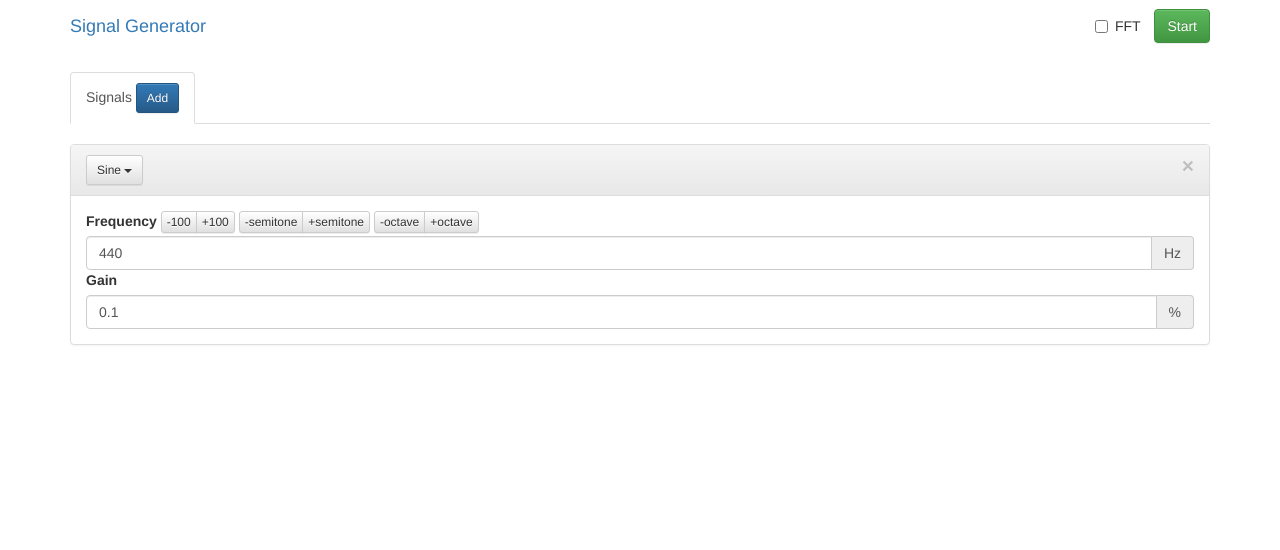
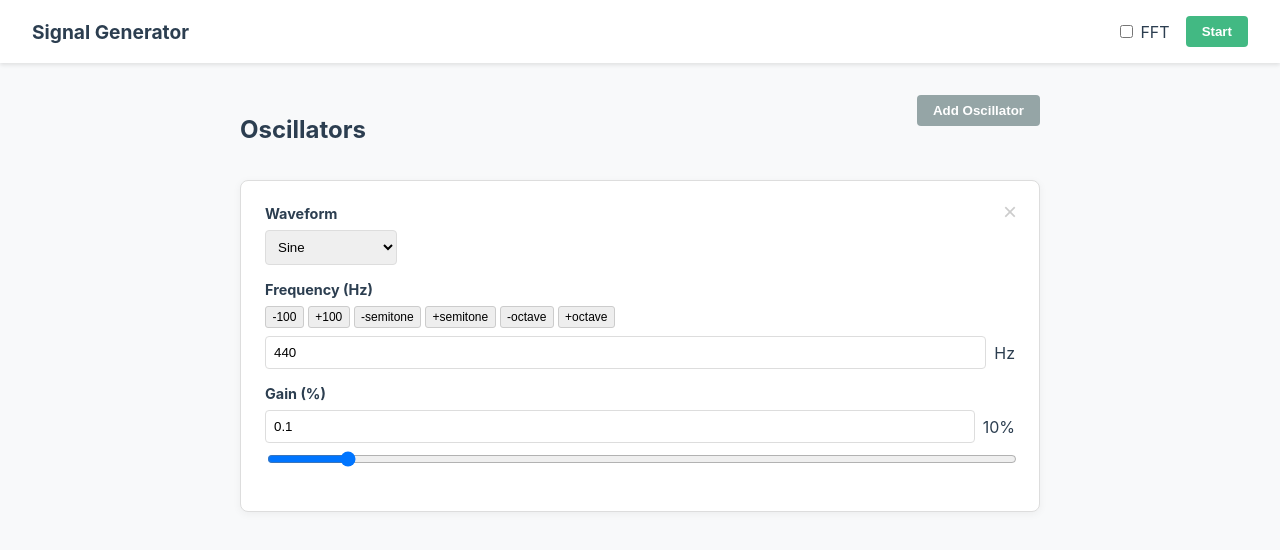
Before and after one commit to cho45/WebAudio-Signal-Generator, a plain HTML site: page index.html in a window 1280 px wide. Drawn offline with nearby package versions, Linux system fonts and the light colour scheme.

Commit message:
Modernize: Migrate from AngularJS/jQuery/Bootstrap to Vue 3 and Vanilla CSS
- Replace AngularJS 1.2 and jQuery with Vue 3 (ESM).
- Replace Bootstrap 3 with custom Vanilla CSS.
- Refactor sg.js to use Vue 3 Composition API and reactive state.
- Improve FFT visualizer logic and styling.

```diff
--- a/index.html
+++ b/index.html
@@ -1,113 +1,234 @@
 <!DOCTYPE html>
-<html ng-app="App">
+<html lang="ja">
 <head>
-		<title>Browser Signal Generator (WebAudio)</title>
+	<title>Signal Generator (WebAudio)</title>
 	<meta charset="utf-8"/>
 	<meta name="viewport" content="width=device-width, initial-scale=1.0, maximum-scale=1.0, user-scalable=no"/>
+	<link rel="shortcut icon" href="/favicon.ico" type="image/x-icon"/>
+	<style>
+		:root {
+			--primary-color: #42b983;
+			--bg-color: #f8f9fa;
+			--card-bg: #ffffff;
+			--text-color: #2c3e50;
+			--border-color: #ddd;
+		}
 
-		<script type="text/javascript" src="//ajax.googleapis.com/ajax/libs/jquery/1.11.1/jquery.min.js"></script>
-		<link rel="stylesheet" href="//netdna.bootstrapcdn.com/bootstrap/3.0.0/css/bootstrap.min.css">
-		<link rel="stylesheet" href="//netdna.bootstrapcdn.com/bootstrap/3.0.0/css/bootstrap-theme.min.css">
-		<script src="//netdna.bootstrapcdn.com/bootstrap/3.0.0/js/bootstrap.min.js"></script>
-		<script src="https://ajax.googleapis.com/ajax/libs/angularjs/1.2.18/angular.min.js"></script>
-		<script type="module" src="sg.js"></script>
+		body {
+			font-family: -apple-system, BlinkMacSystemFont, "Segoe UI", Roboto, Helvetica, Arial, sans-serif;
+			background-color: var(--bg-color);
+			color: var(--text-color);
+			margin: 0;
+			padding-bottom: 2rem;
+		}
 
-		<link rev="made" href="mailto:cho45@lowreal.net"/>
-		<link rel="shortcut icon" href="/favicon.ico" type="image/x-icon"/>
+		header {
+			background-color: #fff;
+			padding: 1rem 2rem;
+			box-shadow: 0 2px 4px rgba(0,0,0,0.1);
+			display: flex;
+			justify-content: space-between;
+			align-items: center;
+			position: sticky;
+			top: 0;
+			z-index: 100;
+		}
 
-		<!--[if lt IE 9]>
-		<script src="//html5shiv.googlecode.com/svn/trunk/html5.js"></script>
-		<![endif]-->
+		h1 {
+			margin: 0;
+			font-size: 1.2rem;
+		}
 
-		<style>
+		.container {
+			max-width: 800px;
+			margin: 2rem auto;
+			padding: 0 1rem;
+		}
+
+		.controls {
+			display: flex;
+			gap: 1rem;
+			align-items: center;
+		}
+
+		.btn {
+			padding: 0.5rem 1rem;
+			border: none;
+			border-radius: 4px;
+			cursor: pointer;
+			font-weight: bold;
+			transition: opacity 0.2s;
+		}
+
+		.btn:active {
+			opacity: 0.8;
+		}
+
+		.btn-primary { background-color: var(--primary-color); color: white; }
+		.btn-danger { background-color: #e74c3c; color: white; }
+		.btn-secondary { background-color: #95a5a6; color: white; }
+		.btn-sm { padding: 0.25rem 0.5rem; font-size: 0.8rem; }
+
+		.visualizer-container {
+			background: #000;
+			margin-bottom: 2rem;
+			border-radius: 8px;
+			overflow: hidden;
+			height: 200px;
+		}
+
+		.visualizer-canvas {
+			width: 100%;
+			height: 100%;
+			display: block;
+		}
+
+		.oscillator-list {
+			display: flex;
+			flex-direction: column;
+			gap: 1.5rem;
+		}
+
+		.oscillator-card {
+			background: var(--card-bg);
+			border-radius: 8px;
+			border: 1px solid var(--border-color);
+			padding: 1.5rem;
+			position: relative;
+			box-shadow: 0 2px 8px rgba(0,0,0,0.05);
+		}
+
+		.card-header {
+			display: flex;
+			justify-content: space-between;
+			align-items: flex-start;
+			margin-bottom: 1rem;
+		}
+
+		.remove-btn {
+			background: none;
+			border: none;
+			font-size: 1.5rem;
+			cursor: pointer;
+			color: #ccc;
+		}
+
+		.remove-btn:hover { color: #e74c3c; }
+
+		.input-group {
+			margin-bottom: 1rem;
+		}
+
+		.input-group label {
+			display: block;
+			font-size: 0.9rem;
+			margin-bottom: 0.5rem;
+			font-weight: bold;
+		}
+
+		.input-row {
+			display: flex;
+			gap: 0.5rem;
+			align-items: center;
+		}
+
+		input[type="number"], select {
+			padding: 0.5rem;
+			border: 1px solid var(--border-color);
+			border-radius: 4px;
+			flex: 1;
+		}
+
+		.freq-controls {
+			display: flex;
+			flex-wrap: wrap;
+			gap: 0.25rem;
+			margin-bottom: 0.5rem;
+		}
+
+		.freq-btn {
+			padding: 0.2rem 0.4rem;
+			font-size: 0.75rem;
+			background: #eee;
+			border: 1px solid #ccc;
+			border-radius: 3px;
+			cursor: pointer;
+		}
+
+		.freq-btn:hover { background: #ddd; }
+
+		[v-cloak] { display: none; }
 	</style>
 </head>
-	<body ng-controller="MainCtrl">
-		<div class="navbar" role="navigation">
-			<div class="container">
-				<div class="navbar-header">
-					<div class="navbar-toggle" style="height: 34px; padding: 0">
-						<button class="btn btn-success btn-sm" style="" ng-click="playing ? stop() : start()">{{ playing ? "Stop" : "Start" }}</button>
+<body>
+	<div id="app" v-cloak>
+		<header>
+			<h1>Signal Generator</h1>
+			<div class="controls">
+				<label>
+					<input type="checkbox" v-model="fftEnabled"> FFT
+				</label>
+				<button v-if="!playing" class="btn btn-primary" @click="start">Start</button>
+				<button v-else class="btn btn-danger" @click="stop">Stop</button>
 			</div>
-					<a class="navbar-brand" href="#">Signal Generator</a>
+		</header>
+
+		<main class="container">
+			<section v-if="fftEnabled" class="visualizer-container">
+				<visualizer :context="context" :source="gainNode" :enabled="fftEnabled"></visualizer>
+			</section>
+
+			<div class="card-header">
+				<h2>Oscillators</h2>
+				<button class="btn btn-secondary" @click="append">Add Oscillator</button>
 			</div>
 
-				<div class="collapse navbar-collapse navbar-buttons navbar-right" style="padding: 0">
-					<label class="checkbox-inline" style="margin: 0 10px">
-						<input type="checkbox" ng-model="fftEnabled" /> FFT
-					</label>
-					<button class="btn btn-success navbar-btn" ng-click="playing ? stop() : start()">{{ playing ? "Stop" : "Start" }}</button>
+			<div class="oscillator-list">
+				<div v-for="(osc, index) in oscillators" :key="index" class="oscillator-card">
+					<button class="remove-btn" @click="remove(osc)" style="position: absolute; top: 1rem; right: 1rem;">&times;</button>
+
+					<div class="input-group">
+						<label>Waveform</label>
+						<select v-model="osc.type">
+							<option value="sine">Sine</option>
+							<option value="square">Square</option>
+							<option value="sawtooth">Sawtooth</option>
+							<option value="triangle">Triangle</option>
+							<option value="whitenoise">White Noise</option>
+							<option value="pinknoise">Pink Noise</option>
+							<option value="browniannoise">Brownian Noise</option>
+						</select>
+					</div>
+
+					<div v-if="!osc.type.includes('noise')" class="input-group">
+						<label>Frequency (Hz)</label>
+						<div class="freq-controls">
+							<button class="freq-btn" @click="osc.frequency -= 100">-100</button>
+							<button class="freq-btn" @click="osc.frequency += 100">+100</button>
+							<button class="freq-btn" @click="osc.frequency /= 1.0594630943592953">-semitone</button>
+							<button class="freq-btn" @click="osc.frequency *= 1.0594630943592953">+semitone</button>
+							<button class="freq-btn" @click="osc.frequency /= 2">-octave</button>
+							<button class="freq-btn" @click="osc.frequency *= 2">+octave</button>
+						</div>
+						<div class="input-row">
+							<input type="number" v-model.number="osc.frequency" min="1" max="20000" step="1">
+							<span>Hz</span>
+						</div>
+					</div>
+
+					<div class="input-group">
+						<label>Gain (%)</label>
+						<div class="input-row">
+							<input type="number" v-model.number="osc.gain" min="0" max="1" step="0.01">
+							<span>{{ (osc.gain * 100).toFixed(0) }}%</span>
+						</div>
+						<input type="range" v-model.number="osc.gain" min="0" max="1" step="0.01" style="width: 100%; margin-top: 0.5rem;">
 					</div>
 				</div>
 			</div>
-
-		<div class="container">
-
-			<div fft="fft" style="text-align: center; margin: 10px 0; padding: 10px; border: 1px solid #ccc;" ng-show="fftEnabled">
+		</main>
 	</div>
 
-			<ul class="nav nav-tabs">
-				<li class="active"><a href="#tone" data-toggle="tab">
-					Signals
-					<button type="button" class="btn btn-primary btn-sm" ng-click="append()">Add</button>
-				</a></li>
-				<!-- li><a href="#sweep" data-toggle="tab">Sweep</a></li -->
-			</ul>
-
-			<div class="tab-content">
-				<div class="tab-pane active" id="tone" style="padding-top: 20px">
-					<div class="panel panel-default" ng-repeat="osc in oscillators">
-						<div class="panel-heading">
-							<div class="btn-group">
-								<button class="btn btn-default btn-sm dropdown-toggle" type="button" data-toggle="dropdown">
-									{{ osc.type | oscillatorType }} <span class="caret"></span>
-								</button>
-								<ul class="dropdown-menu">
-									<li><a href="javascript:void(0)" ng-click="osc.type = 'sine'">Sine</a></li>
-									<li><a href="javascript:void(0)" ng-click="osc.type = 'square'">Square</a></li>
-									<li><a href="javascript:void(0)" ng-click="osc.type = 'sawtooth'">Sawtooth</a></li>
-									<li><a href="javascript:void(0)" ng-click="osc.type = 'triangle'">Triangle</a></li>
-									<li><a href="javascript:void(0)" ng-click="osc.type = 'whitenoise'">White Noise</a></li>
-									<li><a href="javascript:void(0)" ng-click="osc.type = 'pinknoise'">Pink Noise</a></li>
-									<li><a href="javascript:void(0)" ng-click="osc.type = 'browniannoise'">Brownian Noise</a></li>
-								</ul>
-							</div>
-
-							<button class="close" ng-click="remove(osc)">&times;</button>
-						</div>
-						<div class="panel-body">
-							<div ng-show="!osc.type.match('noise')">
-								<label>Frequency</label>
-								<div class="btn-group">
-									<button class="btn btn-default btn-xs" ng-click="osc.frequency = osc.frequency - 100">-100</button>
-									<button class="btn btn-default btn-xs" ng-click="osc.frequency = osc.frequency + 100">+100</button>
-								</div>
-								<div class="btn-group">
-									<button class="btn btn-default btn-xs" ng-click="osc.frequency = osc.frequency / 1.0594630943592953">-semitone</button>
-									<button class="btn btn-default btn-xs" ng-click="osc.frequency = osc.frequency * 1.0594630943592953">+semitone</button>
-								</div>
-								<div class="btn-group">
-									<button class="btn btn-default btn-xs" ng-click="osc.frequency = osc.frequency / 2">-octave</button>
-									<button class="btn btn-default btn-xs" ng-click="osc.frequency = osc.frequency * 2">+octave</button>
-								</div>
-								<div class="input-group">
-									<input type="number" min="1" max="200000" step="1" name="frequency" class="form-control" value="1000" ng-model="osc.frequency"/>
-									<span class="input-group-addon">Hz</span>
-								</div>
-							</div>
-							<label>Gain</label>
-							<div class="input-group">
-								<input type="number" min="0" max="1" step="0.01" name="gain" class="form-control" value="100" ng-model="osc.gain"/>
-								<span class="input-group-addon">%</span>
-							</div>
-						</div>
-					</div>
-				</div>
-				<div class="tab-pane" id="sweep">
-					sweep
-				</div>
-			</div>
-
-		</div>
+	<script type="module" src="sg.js"></script>
 </body>
 </html>
--- a/sg.js
+++ b/sg.js
@@ -1,6 +1,5 @@
 import { NoiseNode } from './noise-node.js';
-
-const App = angular.module('App', []);
+import { createApp, ref, reactive, watch, onMounted, onUnmounted, nextTick } from 'https://unpkg.com/vue@3/dist/vue.esm-browser.js';
 
 class SignalGenerator {
 	constructor() {
@@ -111,119 +110,130 @@ class SignalGenerator {
 	}
 }
 
-App.filter('oscillatorType', function () {
-	return function (v) {
-		if (!v) return '';
-		return v.substring(0, 1).toUpperCase() + v.substring(1);
+const Visualizer = {
+	props: ['context', 'source', 'enabled'],
+	setup(props) {
+		const canvasRef = ref(null);
+		let analyser = null;
+		let animationId = null;
+
+		const draw = () => {
+			if (!props.enabled || !analyser || !canvasRef.value) return;
+			const canvas = canvasRef.value;
+			const ctx = canvas.getContext('2d');
+			const data = new Float32Array(analyser.frequencyBinCount);
+
+			// 正しいレンジ計算: maxDecibels(-30) - minDecibels(-100) = 70
+			const min = analyser.minDecibels;
+			const max = analyser.maxDecibels;
+			const range = max - min;
+
+			analyser.getFloatFrequencyData(data);
+			ctx.clearRect(0, 0, canvas.width, canvas.height);
+			ctx.fillStyle = "#42b983";
+
+			const barWidth = canvas.width / data.length;
+			for (let i = 0, len = data.length; i < len; i++) {
+				// デシベル値を 0.0 ~ 1.0 に正規化 (loud = 1.0, quiet = 0.0)
+				const val = (data[i] - min) / range;
+				const h = canvas.height * Math.max(0, val);
+				// 下から上に向かって描画
+				ctx.fillRect(i * barWidth, canvas.height - h, barWidth, h);
+			}
+			animationId = requestAnimationFrame(draw);
 		};
+
+		const init = async () => {
+			await nextTick();
+			if (props.enabled && props.context && props.source && canvasRef.value) {
+				analyser = props.context.createAnalyser();
+				analyser.fftSize = 2048;
+				props.source.connect(analyser);
+				draw();
+			}
+		};
+
+		const cleanup = () => {
+			if (animationId) cancelAnimationFrame(animationId);
+			if (props.source && analyser) {
+				try { props.source.disconnect(analyser); } catch(e) {}
+			}
+			analyser = null;
+		};
+
+		onMounted(() => init());
+		onUnmounted(() => cleanup());
+
+		watch(() => [props.enabled, props.context, props.source], () => {
+			cleanup();
+			init();
 		});
 
-App.directive('fft', function () {
-	return {
-		scope: {
-			"fft": "="
+		return { canvasRef };
 	},
-		controller: function ($scope, $element) {
-			$scope.fft = {
-				start: function (context, node) {
-					this.context = context;
-					this.node = node;
-					this.canvas = $element.find('canvas')[0];
-					this.analyser = context.createAnalyser();
-					this.analyser.fftSize = 2048;
-					this.node.connect(this.analyser);
-
-					const ctx = this.canvas.getContext('2d');
-					const analyser = this.analyser;
-					const data = new Float32Array(analyser.frequencyBinCount);
-					const range = analyser.minDecibels - analyser.maxDecibels;
-
-					const draw = () => {
-						if (!this.running) return;
-						analyser.getFloatFrequencyData(data);
-						ctx.clearRect(0, 0, this.canvas.width, this.canvas.height);
-						ctx.fillStyle = "#000000";
-						for (let i = 0, len = data.length; i < len; i++) {
-							const x = (data[i] - analyser.maxDecibels) / range;
-							ctx.fillRect(i, 0, 1, this.canvas.height * x);
-						}
-						requestAnimationFrame(draw);
+	template: `<canvas ref="canvasRef" width="1024" height="200" class="visualizer-canvas"></canvas>`
 };
 
-					if (this.running) return;
-					this.running = true;
-					requestAnimationFrame(draw);
-				},
+const app = createApp({
+	components: { Visualizer },
+	setup() {
+		const signalGenerator = new SignalGenerator();
+		const oscillators = reactive([]);
+		const playing = ref(false);
+		const fftEnabled = ref(false);
+		const context = ref(null);
+		const gainNode = ref(null);
 
-				stop: function () {
-					this.running = false;
-					if (this.node && this.analyser) {
-						this.node.disconnect(this.analyser);
-					}
-				}
-			};
-		},
-		template: '<canvas id="canvas" width="1024" height="200" style="max-width: 100%; border: 1px solid #000;"></canvas>'
-	};
-});
-
-App.controller('MainCtrl', function ($scope, $timeout) {
-	const signalGenerator = new SignalGenerator();
-	$scope.oscillators = [];
-	$scope.playing = false;
-
-	$scope.$watch('oscillators', function (newValue) {
-		for (let i = 0; i < newValue.length; i++) {
-			signalGenerator.update(newValue[i]);
-		}
-	}, true);
-
-	$scope.append = function () {
-		const config = {
+		const append = () => {
+			const config = reactive({
 				type: "sine",
 				frequency: 440,
 				gain: 0.1
-		};
-		$scope.oscillators.push(config);
+			});
+			oscillators.push(config);
 			signalGenerator.append(config);
 		};
 
-	$scope.remove = function (osc) {
-		const index = $scope.oscillators.indexOf(osc);
+		const remove = (osc) => {
+			const index = oscillators.indexOf(osc);
 			if (index !== -1) {
-			$scope.oscillators.splice(index, 1);
+				oscillators.splice(index, 1);
 				signalGenerator.remove(osc);
 			}
 		};
 
-	$scope.start = async function () {
+		const start = async () => {
 			await signalGenerator.start();
-		$scope.$apply(() => {
-			$scope.playing = true;
-			if ($scope.fftEnabled) {
-				$scope.fft.start(signalGenerator.context, signalGenerator.gain);
+			playing.value = true;
+			context.value = signalGenerator.context;
+			gainNode.value = signalGenerator.gain;
+		};
+
+		const stop = () => {
+			signalGenerator.stop();
+			playing.value = false;
+		};
+
+		watch(oscillators, (newVal) => {
+			newVal.forEach(osc => signalGenerator.update(osc));
+		}, { deep: true });
+
+		onMounted(() => {
+			append();
+		});
+
+		return {
+			oscillators,
+			playing,
+			fftEnabled,
+			context,
+			gainNode,
+			append,
+			remove,
+			start,
+			stop
+		};
 	}
 });
-	};
 
-	$scope.stop = function () {
-		signalGenerator.stop();
-		$scope.playing = false;
-	};
-
-	$timeout(() => {
-		$scope.$watch('fftEnabled', function (newValue) {
-			if (newValue) {
-				if (signalGenerator.context) {
-					$scope.fft.start(signalGenerator.context, signalGenerator.gain);
-				}
-			} else {
-				if ($scope.fft) {
-					$scope.fft.stop();
-				}
-			}
-		});
-	}, 100);
-
-	$scope.append();
-});
+app.mount('#app');
```
Lines whose indentation alone changed are shown as unchanged.
